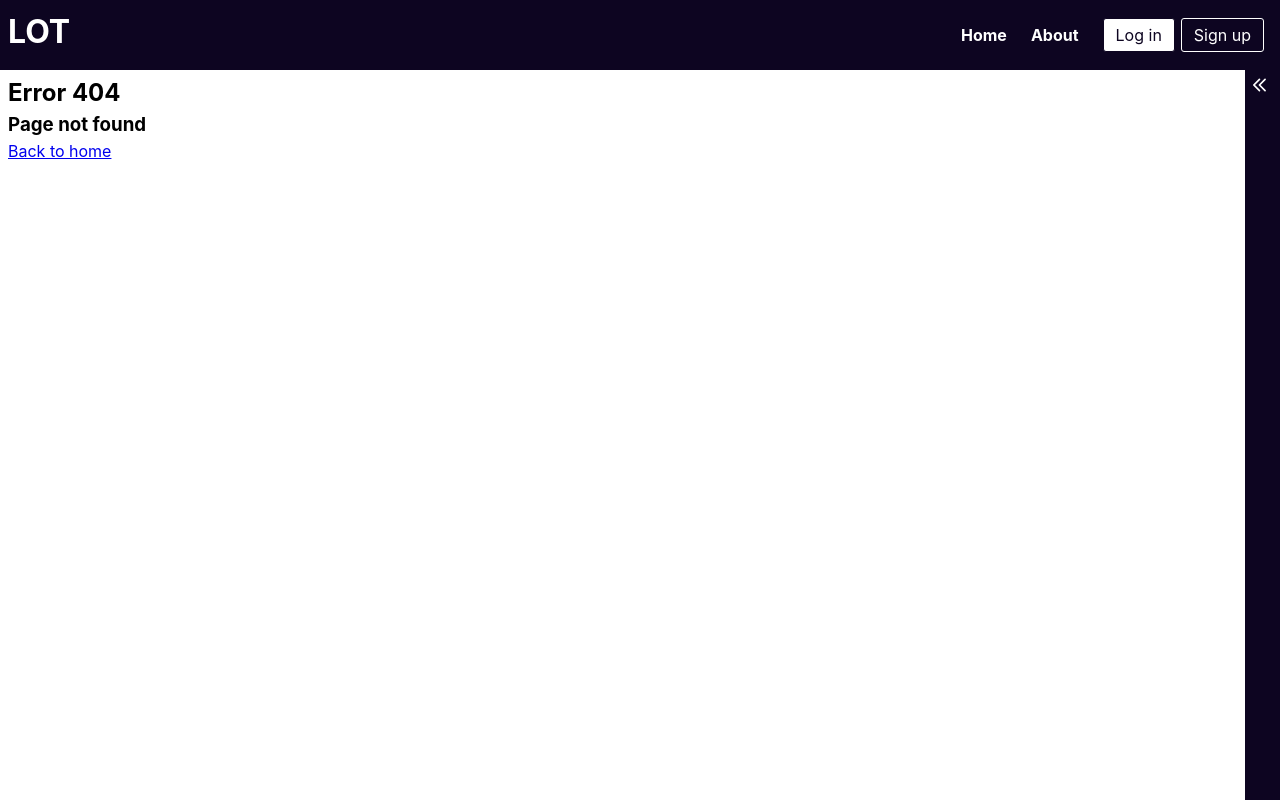
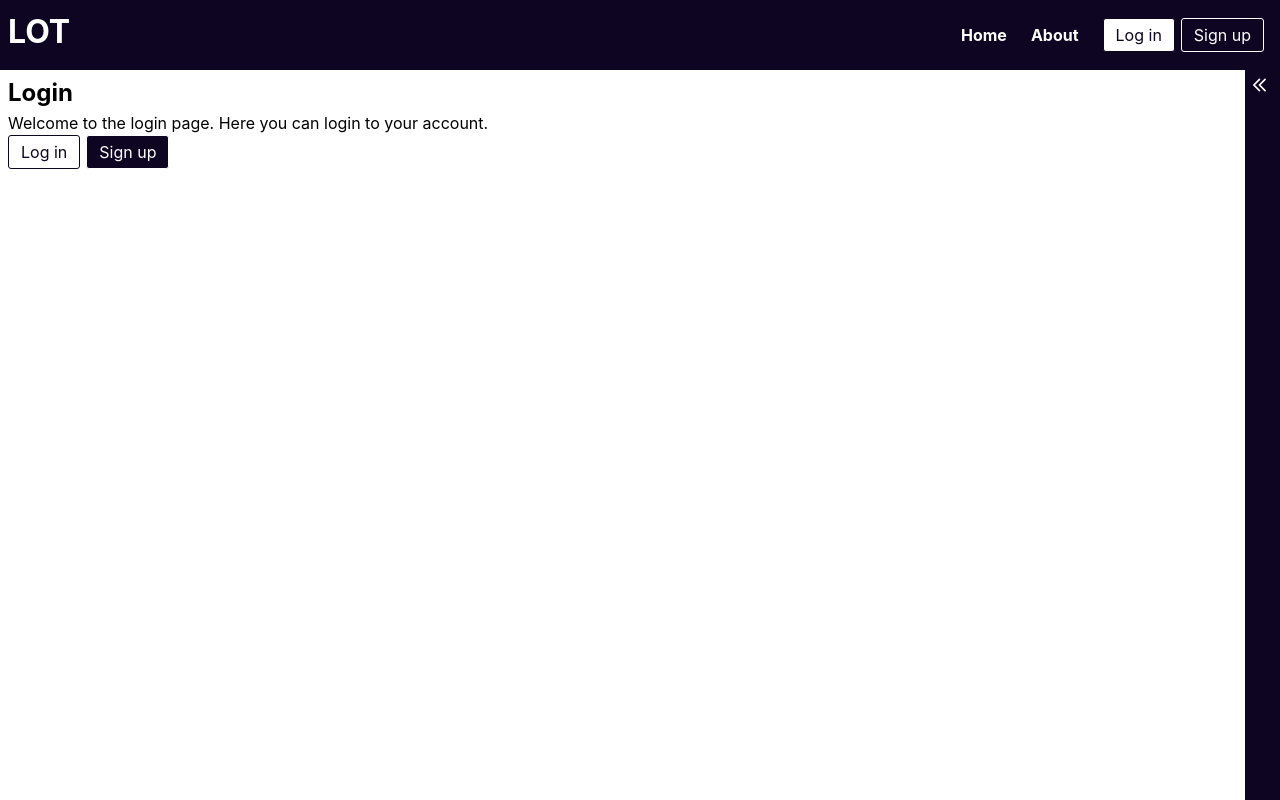
Before and after one commit to Guanart/SIP-2024-grupo-1, a React (Vite) app in the folder frontend/: page /login in a window 1280 px wide. Before the commit this address had no page. Built offline with nearby package versions, Linux system fonts and the light colour scheme.

Commit message:
fix: agrega login page

```diff
--- a/frontend/src/components/SignupButton/SignupButton.css
+++ b/frontend/src/components/SignupButton/SignupButton.css
@@ -7,4 +7,5 @@
 	cursor: pointer;
 	padding: 4px 12px;
 	margin-left: 6px;
+	background-color: #0d0521;
 }
--- a/frontend/src/main.tsx
+++ b/frontend/src/main.tsx
@@ -9,6 +9,7 @@ import {
 	Marketplace,
 	Trending,
 	Wallet,
+	Login,
 	Error,
 	Account,
 } from './pages';
@@ -46,6 +47,11 @@ const publicRoutes = [
 		element: <About />,
 	},
 	{
+		path: '/login',
+		element: <Login />,
+	},
+
+	{
 		path: '/trending',
 		element: <Trending />,
 	},
--- /dev/null
+++ b/frontend/src/pages/Login.tsx
@@ -0,0 +1,16 @@
+import { PageLayout } from '../layouts/PageLayout';
+import { SignupButton, LoginButton } from '../components';
+
+export const Login = () => {
+	console.log('LOGIN');
+	return (
+		<PageLayout>
+			<h2>Login</h2>
+			<p>
+				Welcome to the login page. Here you can login to your account.
+			</p>
+			<LoginButton />
+			<SignupButton />
+		</PageLayout>
+	);
+};
```
